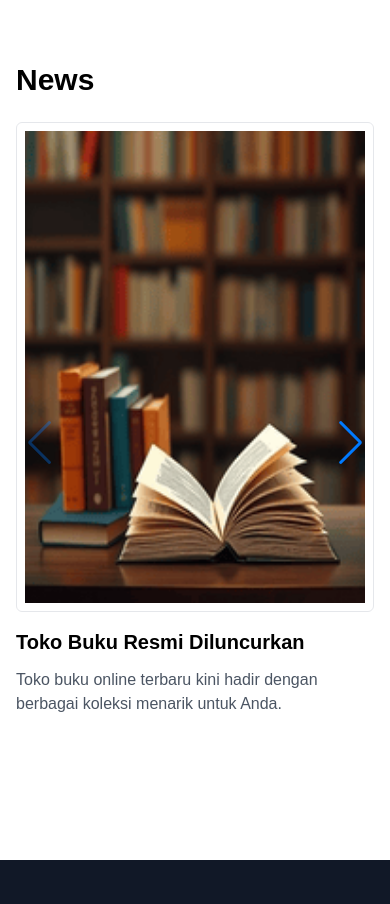
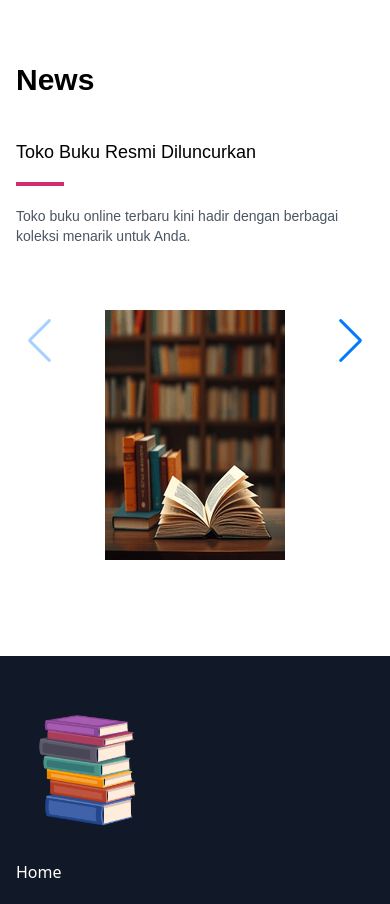
Before and after one commit to codingsluv/book-store, a React (Vite) app in the folder frontend/: page / in a window 390 px wide. Shown: the part 2640-3544 px from the top of the page. Built offline with nearby package versions, Linux system fonts and the light colour scheme.

Commit message:
feat: implementation of new news cards
This commit implements new news cards with the following features:

- News title links to the news detail page.
- Added a horizontal separator below the news title.
- Vertical layout for mobile view.
- Image for desktop view.

```diff
--- a/frontend/src/pages/home/News.jsx
+++ b/frontend/src/pages/home/News.jsx
@@ -4,6 +4,7 @@ import "swiper/css/pagination";
 import "swiper/css/navigation";
 import { Navigation, Pagination } from "swiper/modules";
 import news from "../../data/news";
+import { Link } from "react-router";
 
 export default function News() {
     return (
@@ -27,10 +28,6 @@ export default function News() {
                     slidesPerView: 2,
                     spaceBetween: 50,
                 },
-                    1180: {
-                        slidesPerView: 3,
-                        spaceBetween: 50,
-                    },
             }}
             modules={[Pagination, Navigation]}
             className="mySwiper"
@@ -38,14 +35,18 @@ export default function News() {
             {/* news list */}
             {news.map((news, index) => (
                 <SwiperSlide key={index}>
-                        <div className="flex flex-col sm:flex-row sm:items-center sm:h-72  sm:justify-center gap-4">
-                            <div className="sm:h-72 sm:flex-shrink-0 border rounded-md">
-                                <img src={news.image} alt="" className="w-full w-200 h-300 overflow-hidden flex justify-center bg-cover p-2 rounded-md cursor-pointer hover:scale-105 transition-all duration-200 size-50" />
+                    <div className='flex flex-col sm:flex-row sm:justify-between items-center gap-12'>
+                        {/* content */}
+                        <div className='py-4'>
+                            <Link to="/">
+                                 <h3 className='text-lg font-medium hover:text-blue-500 mb-4'>{news.title}</h3>
+                            </Link>
+                            <div className='w-12 h-[4px] bg-primary mb-5'></div>
+                            <p className='text-sm text-gray-600'>{news.description}</p>
                         </div>
 
-                            <div>
-                                <h3 className="text-xl font-semibold hover:text-blue-600 mb-3">{news.title}</h3>
-                                <p className="text-gray-600 mb-5">{news.description}</p>
+                        <div className='flex-shrink-0'>
+                            <img src={news.image} alt=""  className='w-full object-cover'/>
                         </div>
                     </div>
                 </SwiperSlide>
```
Lines whose indentation alone changed are shown as unchanged.
